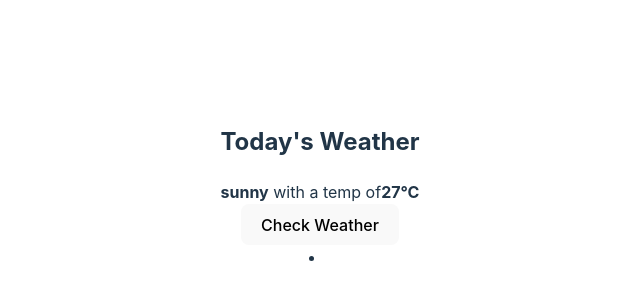
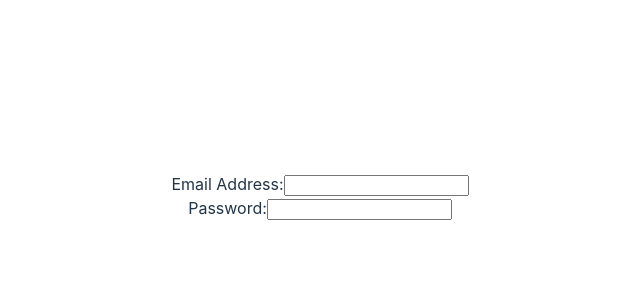
Before and after one commit to CDChamberlin/Module-6, a React (Vite) app in the folder Classwork/first-react-app/: page / in a window 1280 px wide. Shown: the part 204-504 px from the top of the page, without its empty margins (320-960 px from the left). Built offline with nearby package versions, Linux system fonts and the light colour scheme.

Commit message:
React Forms

```diff
--- a/Classwork/first-react-app/src/App.jsx
+++ b/Classwork/first-react-app/src/App.jsx
@@ -6,7 +6,6 @@ import ExampleComponent from "./components/exampleComponent";
 import PropsDisplayer from "./components/PropsDisplayer";
 import City from "./components/City";
 import Pet from "./components/Pet";
-import FullName from "./components/Name";
 import ComplexComment from "./components/ComplexComment";
 import Comment from "./components/Comment";
 import Callout from "./components/Callout";
@@ -15,6 +14,7 @@ import MoodChanger from "./components/Moodchanger";
 import BirthdayTranslator from "./components/BirthdayTranslator";
 import Weather from "./components/Weather";
 import Movie from "./components/Movie";
+import LoginForm from "./components/LoginForm";
 
 function App() {
   const [count, setCount] = useState(0);
@@ -96,8 +96,9 @@ function App() {
       {/* <MoviesList /> */}
       {/* <MoodChanger />
       <BirthdayTranslator /> */}
-      <Weather />
-      <Movie />
+      {/* <Weather />
+      <Movie /> */}
+      <LoginForm />
     </>
   );
 }
--- /dev/null
+++ b/Classwork/first-react-app/src/components/LoginForm.jsx
@@ -0,0 +1,22 @@
+import { useState } from "react";
+
+function LoginForm() {
+    const [userEmail, setUserEmail] = useState('')
+    const [userPassword, setUserPassword] = useState('')
+    return(
+        <div>
+            <div className="formRow">
+                <label htmlFor="">Email Address:
+                <input type="email" value={userEmail} name="userEmail"
+                onChange={(e) => setUserEmail(e.target.value)}/></label>
+            </div>
+            <div className="formRow">
+                <label htmlFor="">Password:
+                <input type="password" value={userPassword} name="userPassword"
+                onChange={(e) => setUserPassword(e.target.value)}/></label>
+            </div>
+        </div>
+    )
+}
+
+export default LoginForm;
```
